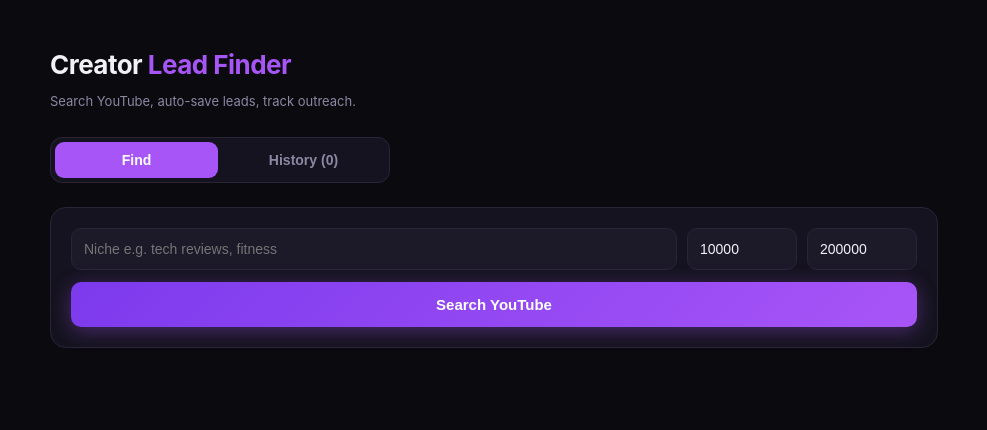
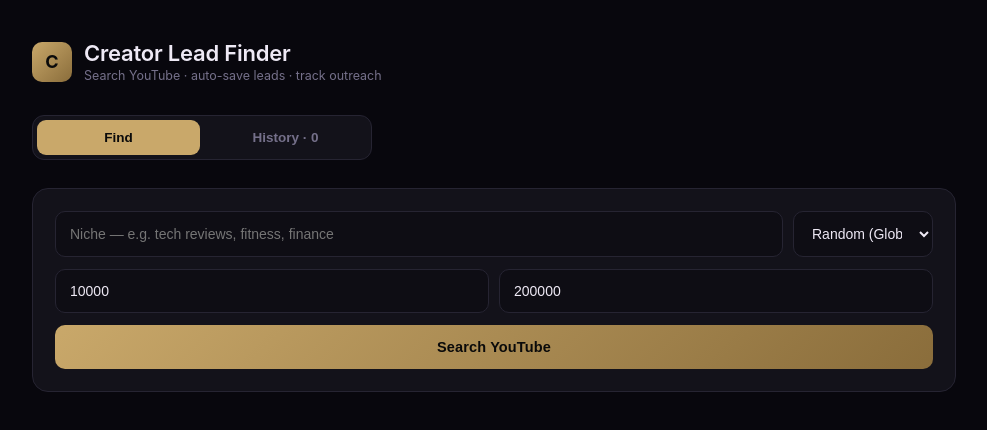
Before and after one commit to Deepsingh77142/Creator-finder, a Next.js app: page / in a window 1280 px wide. Shown: the top 430 px of the page, without its empty margins (146-1133 px from the left). Built offline with nearby package versions, Linux system fonts and the light colour scheme.

Commit message:
Update index.js

```diff
--- a/pages/index.js
+++ b/pages/index.js
@@ -4,6 +4,7 @@
   const [niche, setNiche] = useState('');
   const [minSubs, setMinSubs] = useState(10000);
   const [maxSubs, setMaxSubs] = useState(200000);
+  const [country, setCountry] = useState('random');
   const [results, setResults] = useState([]);
   const [history, setHistory] = useState([]);
   const [loading, setLoading] = useState(false);
@@ -26,14 +27,15 @@
     setError('');
     setResults([]);
     try {
-      const res = await fetch(`/api/search?niche=${encodeURIComponent(niche)}&minSubs=${minSubs}&maxSubs=${maxSubs}`);
+      const excludeIds = history.map(h => h.id).filter(Boolean).join(',');
+      const res = await fetch(`/api/search?niche=${encodeURIComponent(niche)}&minSubs=${minSubs}&maxSubs=${maxSubs}&country=${country}&excludeIds=${encodeURIComponent(excludeIds)}`);
       const data = await res.json();
       if (data.error) throw new Error(data.error);
       setResults(data.results);
 
       const existingUrls = new Set(history.map(h => h.url));
       const newOnes = data.results.filter(r => !existingUrls.has(r.url)).map(r => ({
-        ...r, addedAt: new Date().toISOString(), contacted: false, instagram: 'N/A'
+        ...r, addedAt: new Date().toISOString(), contacted: false
       }));
       if (newOnes.length > 0) {
         saveHistory([...newOnes, ...history]);
@@ -50,78 +52,90 @@
     saveHistory(updated);
   }
 
-  function updateInstagram(i, value) {
-    const updated = [...history];
-    updated[i].instagram = value;
-    saveHistory(updated);
-  }
-
   function removeHistory(i) {
     const updated = [...history];
     updated.splice(i, 1);
     saveHistory(updated);
   }
 
-  const bg = '#0a0a0f';
-  const card = '#15131f';
-  const border = '#2a2438';
-  const purple = '#a855f7';
-  const purpleDark = '#7c3aed';
-  const textMain = '#f3f1f8';
-  const textMuted = '#8d87a3';
+  const gold = '#c9a86a';
+  const card = '#13121a';
+  const cardBorder = '#262432';
+  const bgMain = '#08070d';
+  const textMain = '#eee9f5';
+  const textMuted = '#75708a';
 
-  const thStyle = { textAlign: 'left', padding: '10px 8px', fontSize: 11, color: textMuted, borderBottom: `1px solid ${border}`, whiteSpace: 'nowrap', textTransform: 'uppercase', letterSpacing: '0.05em' };
-  const tdStyle = { padding: '10px 8px', fontSize: 13, borderBottom: `1px solid ${border}`, verticalAlign: 'top', color: textMain };
-  const inputStyle = { padding: 12, borderRadius: 10, border: `1px solid ${border}`, fontSize: 14, background: '#1c1928', color: textMain, outline: 'none' };
+  const thStyle = { textAlign: 'left', padding: '12px 10px', fontSize: 10.5, color: textMuted, borderBottom: `1px solid ${cardBorder}`, whiteSpace: 'nowrap', textTransform: 'uppercase', letterSpacing: '0.08em', fontWeight: 600 };
+  const tdStyle = { padding: '13px 10px', fontSize: 13.5, borderBottom: `1px solid ${cardBorder}`, verticalAlign: 'middle', color: textMain };
+  const inputStyle = { padding: '13px 14px', borderRadius: 10, border: `1px solid ${cardBorder}`, fontSize: 14, background: '#0e0d14', color: textMain, outline: 'none' };
+  const selectStyle = { ...inputStyle, width: 140 };
+
+  const countries = [
+    { value: 'random', label: 'Random (Global)' },
+    { value: 'india', label: 'India' },
+    { value: 'usa', label: 'USA' },
+    { value: 'uk', label: 'UK' },
+    { value: 'canada', label: 'Canada' },
+    { value: 'australia', label: 'Australia' }
+  ];
 
   return (
-    <div style={{ minHeight: '100vh', background: bg, fontFamily: '-apple-system, sans-serif' }}>
-      <div style={{ maxWidth: 920, margin: '0 auto', padding: '32px 16px 60px' }}>
+    <div style={{ minHeight: '100vh', background: bgMain, fontFamily: '-apple-system, BlinkMacSystemFont, sans-serif' }}>
+      <div style={{ maxWidth: 960, margin: '0 auto', padding: '40px 18px 70px' }}>
 
-        <div style={{ marginBottom: 28 }}>
-          <h1 style={{ fontSize: 26, marginBottom: 6, fontWeight: 700, color: textMain, letterSpacing: '-0.02em' }}>
-            Creator <span style={{ color: purple }}>Lead Finder</span>
-          </h1>
-          <p style={{ fontSize: 13, color: textMuted }}>Search YouTube, auto-save leads, track outreach.</p>
+        <div style={{ marginBottom: 32, display: 'flex', alignItems: 'center', gap: 12 }}>
+          <div style={{ width: 40, height: 40, borderRadius: 10, background: `linear-gradient(135deg, ${gold}, #8a6d3b)`, display: 'flex', alignItems: 'center', justifyContent: 'center', fontWeight: 700, fontSize: 18, color: '#0a0a0a' }}>C</div>
+          <div>
+            <h1 style={{ fontSize: 22, fontWeight: 600, color: textMain, letterSpacing: '-0.01em', margin: 0 }}>Creator Lead Finder</h1>
+            <p style={{ fontSize: 12.5, color: textMuted, margin: '2px 0 0' }}>Search YouTube · auto-save leads · track outreach</p>
+          </div>
         </div>
 
-        <div style={{ display: 'flex', gap: 4, marginBottom: 24, background: card, borderRadius: 12, padding: 4, maxWidth: 340, border: `1px solid ${border}` }}>
-          <button onClick={() => setTab('find')} style={{ flex: 1, padding: 10, border: 'none', borderRadius: 9, background: tab === 'find' ? purple : 'transparent', color: tab === 'find' ? '#fff' : textMuted, fontWeight: 600, fontSize: 14, cursor: 'pointer', transition: 'all 0.15s' }}>Find</button>
-          <button onClick={() => setTab('history')} style={{ flex: 1, padding: 10, border: 'none', borderRadius: 9, background: tab === 'history' ? purple : 'transparent', color: tab === 'history' ? '#fff' : textMuted, fontWeight: 600, fontSize: 14, cursor: 'pointer', transition: 'all 0.15s' }}>History ({history.length})</button>
+        <div style={{ display: 'flex', gap: 4, marginBottom: 28, background: card, borderRadius: 12, padding: 4, maxWidth: 340, border: `1px solid ${cardBorder}` }}>
+          <button onClick={() => setTab('find')} style={{ flex: 1, padding: '10px 0', border: 'none', borderRadius: 9, background: tab === 'find' ? gold : 'transparent', color: tab === 'find' ? '#0a0a0a' : textMuted, fontWeight: 600, fontSize: 13.5, cursor: 'pointer' }}>Find</button>
+          <button onClick={() => setTab('history')} style={{ flex: 1, padding: '10px 0', border: 'none', borderRadius: 9, background: tab === 'history' ? gold : 'transparent', color: tab === 'history' ? '#0a0a0a' : textMuted, fontWeight: 600, fontSize: 13.5, cursor: 'pointer' }}>History · {history.length}</button>
         </div>
 
         {tab === 'find' && (
           <div>
-            <div style={{ background: card, border: `1px solid ${border}`, borderRadius: 16, padding: 20, marginBottom: 20 }}>
+            <div style={{ background: card, border: `1px solid ${cardBorder}`, borderRadius: 16, padding: 22, marginBottom: 24 }}>
               <div style={{ display: 'flex', flexWrap: 'wrap', gap: 10, marginBottom: 12 }}>
                 <input
                   type="text"
-                  placeholder="Niche e.g. tech reviews, fitness"
+                  placeholder="Niche — e.g. tech reviews, fitness, finance"
                   value={niche}
                   onChange={e => setNiche(e.target.value)}
-                  style={{ ...inputStyle, flex: '1 1 200px' }}
+                  style={{ ...inputStyle, flex: '1 1 220px' }}
                 />
-                <input type="number" value={minSubs} onChange={e => setMinSubs(e.target.value)} placeholder="Min subs" style={{ ...inputStyle, width: 110 }} />
-                <input type="number" value={maxSubs} onChange={e => setMaxSubs(e.target.value)} placeholder="Max subs" style={{ ...inputStyle, width: 110 }} />
+                <select value={country} onChange={e => setCountry(e.target.value)} style={selectStyle}>
+                  {countries.map(c => <option key={c.value} value={c.value}>{c.label}</option>)}
+                </select>
+              </div>
+              <div style={{ display: 'flex', flexWrap: 'wrap', gap: 10, marginBottom: 12 }}>
+                <input type="number" value={minSubs} onChange={e => setMinSubs(e.target.value)} placeholder="Min subs" style={{ ...inputStyle, flex: 1 }} />
+                <input type="number" value={maxSubs} onChange={e => setMaxSubs(e.target.value)} placeholder="Max subs" style={{ ...inputStyle, flex: 1 }} />
               </div>
               <button onClick={searchCreators} disabled={loading} style={{
                 width: '100%', padding: 14, borderRadius: 10, border: 'none',
-                background: loading ? '#4c3a73' : `linear-gradient(135deg, ${purpleDark}, ${purple})`,
-                color: '#fff', fontWeight: 700, fontSize: 15, cursor: loading ? 'default' : 'pointer',
-                boxShadow: loading ? 'none' : '0 4px 20px rgba(168,85,247,0.35)'
+                background: loading ? '#4a4030' : `linear-gradient(135deg, ${gold}, #8a6d3b)`,
+                color: '#0a0a0a', fontWeight: 700, fontSize: 14.5, cursor: loading ? 'default' : 'pointer',
+                letterSpacing: '0.01em'
               }}>
                 {loading ? 'Searching...' : 'Search YouTube'}
               </button>
             </div>
 
-            {error && <div style={{ color: '#fca5a5', marginBottom: 16, fontSize: 13, background: '#3a1212', border: '1px solid #5c1a1a', padding: 12, borderRadius: 10 }}>{error}</div>}
+            {error && <div style={{ color: '#e0a3a3', marginBottom: 16, fontSize: 13, background: '#241313', border: '1px solid #3d1d1d', padding: 12, borderRadius: 10 }}>{error}</div>}
 
             {results.length > 0 && (
-              <p style={{ fontSize: 13, color: '#86efac', marginBottom: 12, fontWeight: 600 }}>● {results.length} channels found — auto-saved to History</p>
+              <p style={{ fontSize: 12.5, color: gold, marginBottom: 14, fontWeight: 600, letterSpacing: '0.02em' }}>{results.length} NEW CHANNELS FOUND — AUTO-SAVED TO HISTORY</p>
+            )}
+            {!loading && results.length === 0 && niche && !error && (
+              <p style={{ fontSize: 12.5, color: textMuted, marginBottom: 14 }}>No new channels found — try a different niche or country, or widen your subscriber range.</p>
             )}
 
             {results.length > 0 && (
-              <div style={{ background: card, border: `1px solid ${border}`, borderRadius: 16, padding: 8, overflowX: 'auto' }}>
+              <div style={{ background: card, border: `1px solid ${cardBorder}`, borderRadius: 16, padding: 6, overflowX: 'auto' }}>
                 <table style={{ width: '100%', borderCollapse: 'collapse' }}>
                   <thead>
                     <tr>
@@ -129,6 +143,7 @@
                       <th style={thStyle}>Category</th>
                       <th style={thStyle}>Subs</th>
                       <th style={thStyle}>Email</th>
+                      <th style={thStyle}>Instagram</th>
                       <th style={thStyle}>Channel</th>
                     </tr>
                   </thead>
@@ -136,10 +151,13 @@
                     {results.map(r => (
                       <tr key={r.id}>
                         <td style={{ ...tdStyle, fontWeight: 600 }}>{r.name}</td>
-                        <td style={tdStyle}><span style={{ background: '#2a1f3d', color: '#d4b8ff', padding: '3px 9px', borderRadius: 20, fontSize: 11 }}>{r.category}</span></td>
+                        <td style={tdStyle}><span style={{ background: '#211d2c', color: gold, padding: '4px 11px', borderRadius: 20, fontSize: 11, fontWeight: 500 }}>{r.category}</span></td>
                         <td style={{ ...tdStyle, color: textMuted }}>{r.subs}</td>
-                        <td style={{ ...tdStyle, color: r.email === 'N/A' ? textMuted : '#86efac' }}>{r.email}</td>
-                        <td style={tdStyle}><a href={r.url} target="_blank" rel="noreferrer" style={{ color: purple, textDecoration: 'none' }}>open ↗</a></td>
+                        <td style={{ ...tdStyle, color: r.email === 'N/A' ? textMuted : '#9fd8a8' }}>{r.email}</td>
+                        <td style={{ ...tdStyle, color: r.instagram === 'N/A' ? textMuted : '#9fd8a8' }}>
+                          {r.instagram === 'N/A' ? 'N/A' : <a href={`https://${r.instagram}`} target="_blank" rel="noreferrer" style={{ color: '#9fd8a8', textDecoration: 'none' }}>{r.instagram}</a>}
+                        </td>
+                        <td style={tdStyle}><a href={r.url} target="_blank" rel="noreferrer" style={{ color: gold, textDecoration: 'none', fontWeight: 500 }}>view ↗</a></td>
                       </tr>
                     ))}
                   </tbody>
@@ -151,21 +169,21 @@
 
         {tab === 'history' && (
           <div>
-            <div style={{ display: 'flex', gap: 12, marginBottom: 20, maxWidth: 420 }}>
-              <div style={{ flex: 1, background: card, border: `1px solid ${border}`, borderRadius: 12, padding: 16, textAlign: 'center' }}>
-                <div style={{ fontSize: 24, fontWeight: 700, color: purple }}>{history.length}</div>
-                <div style={{ fontSize: 12, color: textMuted, marginTop: 2 }}>Total leads</div>
+            <div style={{ display: 'flex', gap: 12, marginBottom: 24, maxWidth: 440 }}>
+              <div style={{ flex: 1, background: card, border: `1px solid ${cardBorder}`, borderRadius: 14, padding: 18, textAlign: 'center' }}>
+                <div style={{ fontSize: 26, fontWeight: 700, color: gold }}>{history.length}</div>
+                <div style={{ fontSize: 11.5, color: textMuted, marginTop: 3, textTransform: 'uppercase', letterSpacing: '0.05em' }}>Total leads</div>
               </div>
-              <div style={{ flex: 1, background: card, border: `1px solid ${border}`, borderRadius: 12, padding: 16, textAlign: 'center' }}>
-                <div style={{ fontSize: 24, fontWeight: 700, color: '#86efac' }}>{history.filter(h => h.contacted).length}</div>
-                <div style={{ fontSize: 12, color: textMuted, marginTop: 2 }}>Contacted</div>
+              <div style={{ flex: 1, background: card, border: `1px solid ${cardBorder}`, borderRadius: 14, padding: 18, textAlign: 'center' }}>
+                <div style={{ fontSize: 26, fontWeight: 700, color: '#9fd8a8' }}>{history.filter(h => h.contacted).length}</div>
+                <div style={{ fontSize: 11.5, color: textMuted, marginTop: 3, textTransform: 'uppercase', letterSpacing: '0.05em' }}>Contacted</div>
               </div>
             </div>
 
-            {history.length === 0 && <div style={{ textAlign: 'center', color: textMuted, padding: 40, background: card, borderRadius: 16, border: `1px solid ${border}` }}>No leads yet. Search in the Find tab — results save here automatically.</div>}
+            {history.length === 0 && <div style={{ textAlign: 'center', color: textMuted, padding: 50, background: card, borderRadius: 16, border: `1px solid ${cardBorder}`, fontSize: 13.5 }}>No leads yet. Search in the Find tab — results save here automatically.</div>}
 
             {history.length > 0 && (
-              <div style={{ background: card, border: `1px solid ${border}`, borderRadius: 16, padding: 8, overflowX: 'auto' }}>
+              <div style={{ background: card, border: `1px solid ${cardBorder}`, borderRadius: 16, padding: 6, overflowX: 'auto' }}>
                 <table style={{ width: '100%', borderCollapse: 'collapse' }}>
                   <thead>
                     <tr>
@@ -181,22 +199,16 @@
                     {history.map((h, i) => (
                       <tr key={i}>
                         <td style={{ ...tdStyle, fontWeight: 600 }}>{h.name}</td>
-                        <td style={tdStyle}><span style={{ background: '#2a1f3d', color: '#d4b8ff', padding: '3px 9px', borderRadius: 20, fontSize: 11 }}>{h.category}</span></td>
+                        <td style={tdStyle}><span style={{ background: '#211d2c', color: gold, padding: '4px 11px', borderRadius: 20, fontSize: 11, fontWeight: 500 }}>{h.category}</span></td>
+                        <td style={{ ...tdStyle, color: h.instagram === 'N/A' ? textMuted : '#9fd8a8' }}>
+                          {h.instagram === 'N/A' ? 'N/A' : <a href={`https://${h.instagram}`} target="_blank" rel="noreferrer" style={{ color: '#9fd8a8', textDecoration: 'none' }}>{h.instagram}</a>}
+                        </td>
+                        <td style={{ ...tdStyle, color: h.email === 'N/A' ? textMuted : '#9fd8a8' }}>{h.email}</td>
                         <td style={tdStyle}>
-                          <input
-                            type="text"
-                            placeholder="paste handle"
-                            value={h.instagram === 'N/A' ? '' : h.instagram}
-                            onChange={e => updateInstagram(i, e.target.value || 'N/A')}
-                            style={{ width: 100, padding: 6, fontSize: 12, border: `1px solid ${border}`, borderRadius: 8, background: '#1c1928', color: textMain, outline: 'none' }}
-                          />
-                        </td>
-                        <td style={{ ...tdStyle, color: h.email === 'N/A' ? textMuted : '#86efac' }}>{h.email}</td>
-                        <td style={tdStyle}>
-                          <input type="checkbox" checked={h.contacted} onChange={() => toggleContacted(i)} style={{ width: 16, height: 16, accentColor: purple }} />
+                          <input type="checkbox" checked={h.contacted} onChange={() => toggleContacted(i)} style={{ width: 17, height: 17, accentColor: gold }} />
                         </td>
                         <td style={tdStyle}>
-                          <button onClick={() => removeHistory(i)} style={{ border: 'none', background: 'transparent', color: '#f87171', fontSize: 18, cursor: 'pointer' }}>×</button>
+                          <button onClick={() => removeHistory(i)} style={{ border: 'none', background: 'transparent', color: '#d98787', fontSize: 19, cursor: 'pointer' }}>×</button>
                         </td>
                       </tr>
                     ))}
@@ -209,4 +221,4 @@
       </div>
     </div>
   );
-    }
+  }
```
